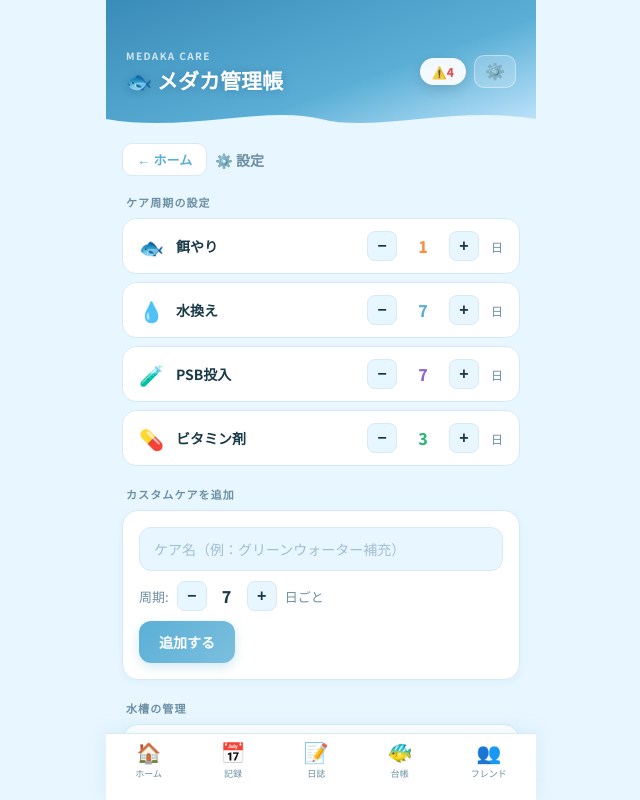
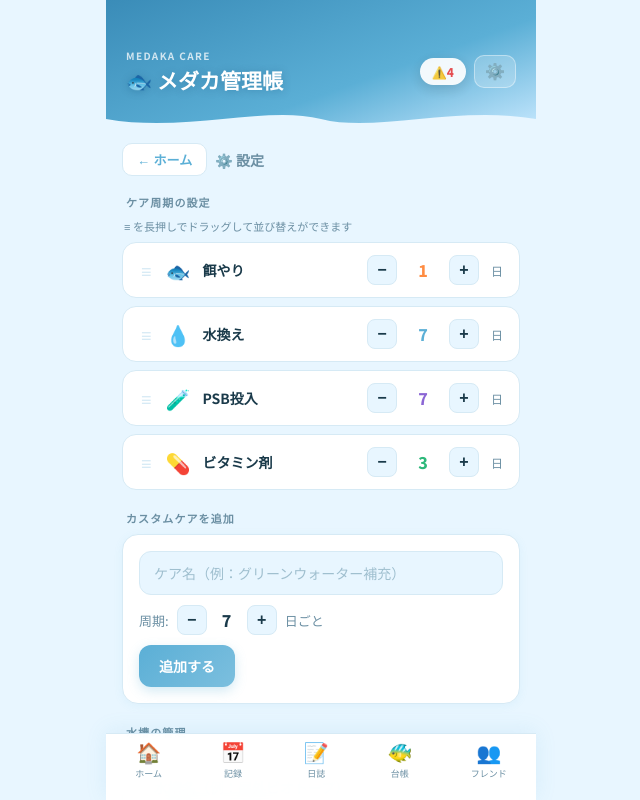
Before and after one commit to xiao1029/medaka-app, a React (Create React App) app: page / in a window 1280 px wide. Both pictures are taken after a click on the button "⚙️". Shown: the top 800 px of the page, without its empty margins (319-959 px from the left). Built offline with nearby package versions, Linux system fonts and the light colour scheme; the HTML template or start-up script is replaced by a standard one.

Commit message:
Add drag-and-drop functionality for task ordering

```diff
--- a/src/App.jsx
+++ b/src/App.jsx
@@ -677,21 +677,86 @@ function TankEditRow({ tank, isSelected, canDelete, onSave, onDelete }) {
    ⚙️ SettingsView  ── ★ トップレベルに昇格（入力バグ修正）
 ═══════════════════════════════════════════════════════════ */
 function SettingsView({ tanks, setTanks, selectedTank, setSelectedTank, setView,
-  customTasks, setCustomTasks, intervals, setIntervals, allTasks, tank, showToast }) {
+  customTasks, setCustomTasks, intervals, setIntervals, allTasks, tank, showToast,
+  taskOrder, setTaskOrder }) {
 
   const [newTaskLabel,    setNewTaskLabel]    = useState("");
   const [newTaskInterval, setNewTaskInterval] = useState(7);
   const [newTankName,     setNewTankName]     = useState("");
   const [newTankNotes,    setNewTankNotes]    = useState("");
 
+  // ドラッグ状態
+  const dragIdx  = useRef(null);
+  const dragOver = useRef(null);
+
+  // 並び順を適用したタスクリスト
+  const orderedTasks = taskOrder.length > 0
+    ? taskOrder.map(id => allTasks.find(t => t.id === id)).filter(Boolean)
+    : allTasks;
+
+  const onDragStart = (i) => { dragIdx.current = i; };
+  const onDragEnter = (i) => { dragOver.current = i; };
+  const onDragEnd   = () => {
+    if(dragIdx.current === null || dragOver.current === null || dragIdx.current === dragOver.current) {
+      dragIdx.current = null; dragOver.current = null; return;
+    }
+    const newOrder = [...orderedTasks.map(t=>t.id)];
+    const [moved] = newOrder.splice(dragIdx.current, 1);
+    newOrder.splice(dragOver.current, 0, moved);
+    setTaskOrder(newOrder);
+    dragIdx.current = null; dragOver.current = null;
+  };
+
+  // タッチ操作でのドラッグ（iPhone対応）
+  const touchStartY  = useRef(null);
+  const touchDragIdx = useRef(null);
+  const rowRefs      = useRef([]);
+
+  const onTouchStart = (i, e) => {
+    touchDragIdx.current = i;
+    touchStartY.current  = e.touches[0].clientY;
+  };
+  const onTouchMove = (e) => {
+    if(touchDragIdx.current === null) return;
+    const y = e.touches[0].clientY;
+    rowRefs.current.forEach((ref, i) => {
+      if(!ref) return;
+      const rect = ref.getBoundingClientRect();
+      if(y >= rect.top && y <= rect.bottom) dragOver.current = i;
+    });
+  };
+  const onTouchEnd = () => {
+    if(touchDragIdx.current === null || dragOver.current === null || touchDragIdx.current === dragOver.current) {
+      touchDragIdx.current = null; dragOver.current = null; return;
+    }
+    const newOrder = [...orderedTasks.map(t=>t.id)];
+    const [moved] = newOrder.splice(touchDragIdx.current, 1);
+    newOrder.splice(dragOver.current, 0, moved);
+    setTaskOrder(newOrder);
+    touchDragIdx.current = null; dragOver.current = null;
+  };
+
   return (
     <div style={{ flex:1,overflowY:"auto",padding:"0 16px 90px" }}>
       <SectionLabel mt={8}>ケア周期の設定</SectionLabel>
-      {allTasks.map(task=>{
+      <div style={{ fontSize:11,color:C.sub,marginBottom:8,paddingLeft:2 }}>≡ を長押しでドラッグして並び替えができます</div>
+      {orderedTasks.map((task, i)=>{
         const key=`${tank?.id}_${task.id}`;
         const val=intervals[key]??task.defaultInterval;
         return (
-          <div key={task.id} style={{ display:"flex",alignItems:"center",gap:12,padding:"12px 16px",background:C.white,border:`1.5px solid ${C.border}`,borderRadius:14,marginBottom:8 }}>
+          <div key={task.id} ref={el=>rowRefs.current[i]=el}
+            draggable
+            onDragStart={()=>onDragStart(i)}
+            onDragEnter={()=>onDragEnter(i)}
+            onDragEnd={onDragEnd}
+            onDragOver={e=>e.preventDefault()}
+            style={{ display:"flex",alignItems:"center",gap:12,padding:"12px 16px",background:C.white,border:`1.5px solid ${C.border}`,borderRadius:14,marginBottom:8,transition:"box-shadow 0.15s" }}>
+            {/* ドラッグハンドル */}
+            <div
+              onTouchStart={e=>onTouchStart(i,e)}
+              onTouchMove={onTouchMove}
+              onTouchEnd={onTouchEnd}
+              style={{ fontSize:18,color:C.border,cursor:"grab",flexShrink:0,padding:"0 2px",userSelect:"none",touchAction:"none" }}>≡</div>
             <span style={{ fontSize:20 }}>{task.icon}</span>
             <span style={{ flex:1,color:C.text,fontSize:14,fontWeight:700 }}>{task.label}</span>
             <button onClick={()=>setIntervals(p=>({...p,[key]:Math.max(1,val-1)}))} style={{ width:30,height:30,background:C.sky,border:`1.5px solid ${C.border}`,borderRadius:8,color:C.text,fontWeight:700,fontSize:16,cursor:"pointer" }}>−</button>
@@ -802,8 +867,13 @@ export default function App() {
   const [fishRecords,setFishRecords]   = useState(()=>lGet("med_fish",[]));
   const [myProfile,setMyProfile]       = useState(()=>lGet("med_profile",null));
   const [friends,setFriends]           = useState(()=>lGet("med_friends",[]));
+  const [taskOrder,setTaskOrder]       = useState(()=>lGet("med_task_order",[]));
 
   const allTasks = [...DEFAULT_TASKS,...customTasks];
+  // taskOrderが設定されていれば並び順を適用
+  const orderedAllTasks = taskOrder.length > 0
+    ? taskOrder.map(id => allTasks.find(t => t.id === id)).filter(Boolean)
+    : allTasks;
   const tank     = tanks[selectedTank]||tanks[0];
   const logTank  = tanks[logTankIdx]||tanks[0];
   // 日付変更を自動検知して更新
@@ -825,6 +895,7 @@ export default function App() {
   useEffect(()=>lSet("med_fish",fishRecords),[fishRecords]);
   useEffect(()=>lSet("med_profile",myProfile),[myProfile]);
   useEffect(()=>lSet("med_friends",friends),[friends]);
+  useEffect(()=>lSet("med_task_order",taskOrder),[taskOrder]);
   useEffect(()=>{
     if(!myProfile) return;
     const pub={ id:myProfile.id,name:myProfile.name,bio:myProfile.bio,avatar:myProfile.avatar,
@@ -864,7 +935,7 @@ export default function App() {
 
   const todayCount  = taskId => (tank?.tasks[taskId]?.history||[]).filter(iso=>toDateStr(new Date(iso))===todayStr).length;
   const lastDone    = taskId => { const h=tank?.tasks[taskId]?.history||[]; return h.length?h[0]:null; };
-  const urgentCount = allTasks.filter(t=>getStatus(daysSince(tank?.tasks[t.id]?.history||[]),getInterval(t.id,t.defaultInterval))==="urgent").length;
+  const urgentCount = orderedAllTasks.filter(t=>getStatus(daysSince(tank?.tasks[t.id]?.history||[]),getInterval(t.id,t.defaultInterval))==="urgent").length;
   const season = getSeason();
   const tip    = SEASON_TIPS[season];
 
@@ -875,7 +946,7 @@ export default function App() {
         <span style={{ fontWeight:800 }}>{tip.label}</span><br/>{tip.tip}
       </div>
       <div style={{ display:"flex",flexDirection:"column",gap:7,padding:"0 16px" }}>
-        {allTasks.map(task=>{
+        {orderedAllTasks.map(task=>{
           const history=tank?.tasks[task.id]?.history||[];
           const days=daysSince(history);
           const interval=getInterval(task.id,task.defaultInterval);
@@ -945,7 +1016,7 @@ export default function App() {
   /* ── LogView（記録画面内に水槽タブ内包） */
   const LogView = () => {
     const dayLogs=[];
-    allTasks.forEach(task=>{
+    orderedAllTasks.forEach(task=>{
       (logTank?.tasks[task.id]?.history||[]).filter(iso=>toDateStr(new Date(iso))===selectedDay)
         .forEach(iso=>dayLogs.push({ iso,task }));
     });
@@ -955,7 +1026,7 @@ export default function App() {
     return (
       <div style={{ flex:1,overflowY:"auto",paddingBottom:90 }}>
         {/* カレンダー */}
-        <CalendarView tank={logTank} allTasks={allTasks}
+        <CalendarView tank={logTank} allTasks={orderedAllTasks}
           diaryEntries={diaryEntries.filter(e=>e.tankId===logTank.id)}
           medakaRecords={fishRecords.filter(r=>!r.tankId||r.tankId===logTank.id)}
           onDaySelect={setSelectedDay} selectedDay={selectedDay}/>
@@ -1092,7 +1163,7 @@ export default function App() {
         {view==="diary"    && <DiaryView tank={tank} tanks={tanks} diaryEntries={diaryEntries} setDiaryEntries={setDiaryEntries} showToast={showToast} todayStr={todayStr}/>}
         {view==="fish"     && <FishView  fishRecords={fishRecords} setFishRecords={setFishRecords} showToast={showToast} todayStr={todayStr} tanks={tanks}/>}
         {view==="friends"  && <FriendsView myProfile={myProfile} setMyProfile={setMyProfile} friends={friends} setFriends={setFriends} diaryEntries={diaryEntries} fishRecords={fishRecords} showToast={showToast}/>}
-        {view==="settings" && <SettingsView tanks={tanks} setTanks={setTanks} selectedTank={selectedTank} setSelectedTank={setSelectedTank} setView={setView} customTasks={customTasks} setCustomTasks={setCustomTasks} intervals={intervals} setIntervals={setIntervals} allTasks={allTasks} tank={tank} showToast={showToast}/>}
+        {view==="settings" && <SettingsView tanks={tanks} setTanks={setTanks} selectedTank={selectedTank} setSelectedTank={setSelectedTank} setView={setView} customTasks={customTasks} setCustomTasks={setCustomTasks} intervals={intervals} setIntervals={setIntervals} allTasks={allTasks} tank={tank} showToast={showToast} taskOrder={taskOrder} setTaskOrder={setTaskOrder}/>}
       </div>
 
       {/* ボトムナビ */}
```
